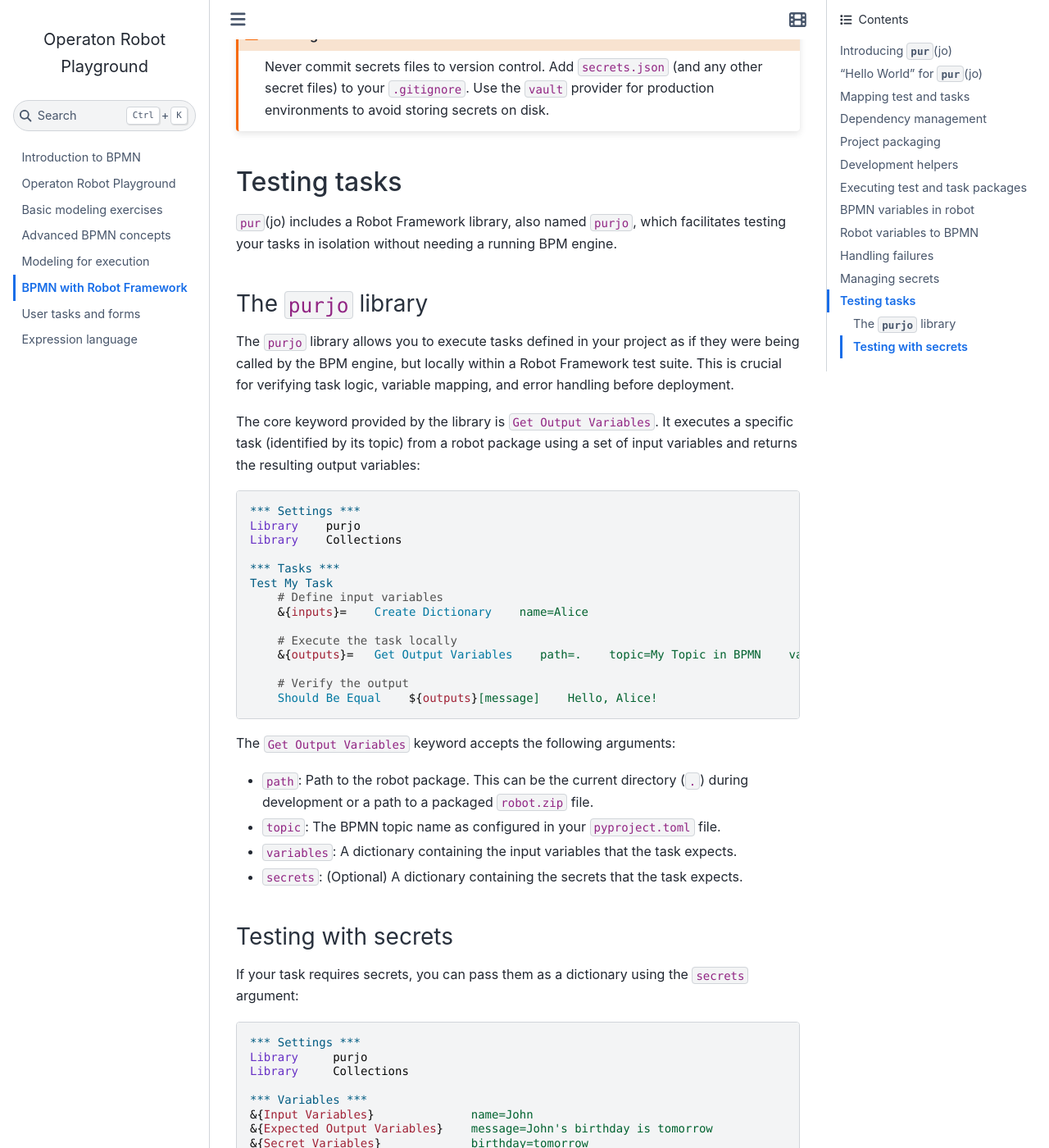
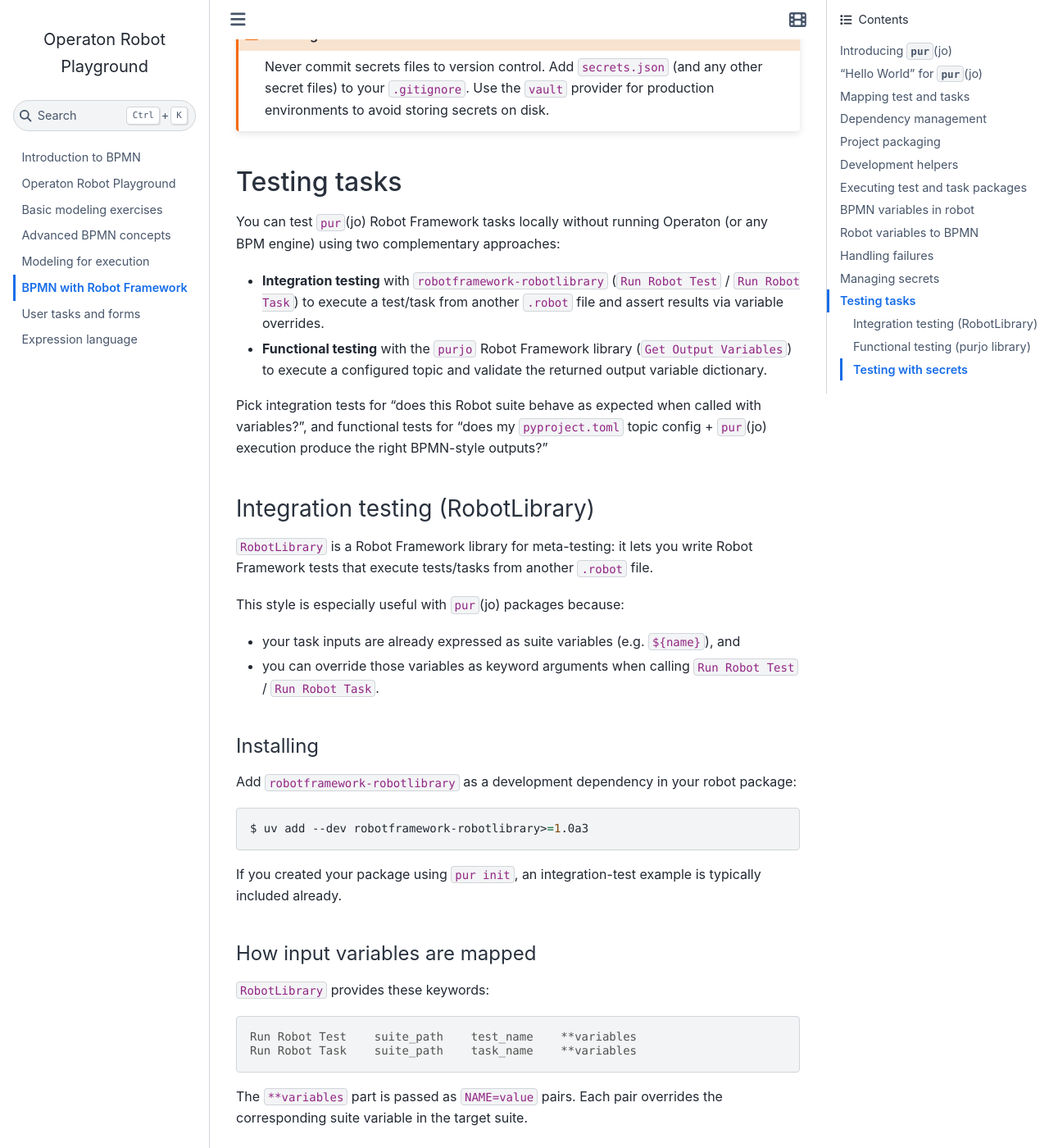
Before and after one commit to datakurre/operaton-robot-playground, a Sphinx documentation site: the page built from docs/purjo/index.md, in a window 1280 px wide and 1400 px high, scrolled down 10766 px. Shown: the whole window at 82% size. Built offline with Sphinx 7.4.7 and the Sphinx Book theme 1.1.4, drawn with Linux system fonts in a browser that asks for light colours; pages that are not in the unit, such as notebooks, are missing from menus; a script that is not in the unit is left out; some of the changed text lies outside the part shown.

Commit message:
docs(purjo): update testing guidance

````diff
--- a/docs/purjo/index.md
+++ b/docs/purjo/index.md
@@ -365,11 +365,90 @@ Never commit secrets files to version control. Add `secrets.json` (and any other
 
 ## Testing tasks
 
-`pur`(jo) includes a Robot Framework library, also named `purjo`, which facilitates testing your tasks in isolation without needing a running BPM engine.
+You can test `pur`(jo) Robot Framework tasks locally without running Operaton (or any BPM engine) using two complementary approaches:
 
-### The `purjo` library
+- **Integration testing** with `robotframework-robotlibrary` (`Run Robot Test` / `Run Robot Task`) to execute a test/task from another `.robot` file and assert results via variable overrides.
+- **Functional testing** with the `purjo` Robot Framework library (`Get Output Variables`) to execute a configured topic and validate the returned output variable dictionary.
 
-The `purjo` library allows you to execute tasks defined in your project as if they were being called by the BPM engine, but locally within a Robot Framework test suite. This is crucial for verifying task logic, variable mapping, and error handling before deployment.
+Pick integration tests for “does this Robot suite behave as expected when called with variables?”, and functional tests for “does my `pyproject.toml` topic config + `pur`(jo) execution produce the right BPMN-style outputs?”
+
+### Integration testing (RobotLibrary)
+
+`RobotLibrary` is a Robot Framework library for meta-testing: it lets you write Robot Framework tests that execute tests/tasks from another `.robot` file.
+
+This style is especially useful with `pur`(jo) packages because:
+
+- your task inputs are already expressed as suite variables (e.g. `${name}`), and
+- you can override those variables as keyword arguments when calling `Run Robot Test` / `Run Robot Task`.
+
+#### Installing
+
+Add `robotframework-robotlibrary` as a development dependency in your robot package:
+
+```console
+$ uv add --dev robotframework-robotlibrary>=1.0a3
+```
+
+If you created your package using `pur init`, an integration-test example is typically included already.
+
+#### How input variables are mapped
+
+`RobotLibrary` provides these keywords:
+
+```robotframework
+Run Robot Test    suite_path    test_name    **variables
+Run Robot Task    suite_path    task_name    **variables
+```
+
+The `**variables` part is passed as `NAME=value` pairs. Each pair overrides the corresponding suite variable in the target suite.
+
+If you have inputs as a dictionary, you can expand it into keyword arguments:
+
+```robotframework
+&{inputs}=    Create Dictionary    name=John Doe    answer=42
+Run Robot Test    ${CURDIR}/hello.robot    My Test in Robot
+...    &{inputs}
+```
+
+#### Making output variables assertable (`BPMN:PROCESS=global`)
+
+The default `pur`(jo) task fixtures typically set `${BPMN:PROCESS}` to `local` and then emit output variables using Robot Framework’s built-in `VAR` keyword with `scope=${BPMN:PROCESS}`.
+
+When you run the target suite via `RobotLibrary`, output variables written with `VAR ... scope=${BPMN:PROCESS}` are easiest to assert from the calling (meta) test when the scope is set to **global process scope**. In the default fixture, you enable that by overriding `${BPMN:PROCESS}`:
+
+```robotframework
+*** Settings ***
+Library            RobotLibrary
+
+Test Template      Test Hello
+
+
+*** Test Cases ***    NAME
+Hello John           John Doe
+Hello Jane           Jane Doe
+
+
+*** Keywords ***
+Test Hello
+    [Arguments]    ${name}
+    Run Robot Test    ${CURDIR}/hello.robot    My Test in Robot
+    ...    BPMN:PROCESS=global
+    ...    name=${name}
+    Should Be Equal    ${message}    Hello ${name}!
+```
+
+That `BPMN:PROCESS=global` is just another variable override: it sets `${BPMN:PROCESS}` inside the called suite so that `VAR ... scope=${BPMN:PROCESS}` writes variables to a scope that the meta-test can assert afterwards.
+
+### Functional testing (purjo library)
+
+`pur`(jo) also includes a Robot Framework library, named `purjo`, which executes a configured topic from a robot package and returns the resulting output variables.
+
+Use this when you want to validate:
+
+- topic configuration in `pyproject.toml` (`[tool.purjo.topics."..."]`),
+- variable mapping in/out as the engine would do it,
+- error handling behavior (`on-fail`), and
+- secrets handling.
 
 The core keyword provided by the library is `Get Output Variables`. It executes a specific task (identified by its topic) from a robot package using a set of input variables and returns the resulting output variables:
 
@@ -378,13 +457,13 @@ The core keyword provided by the library is `Get Output Variables`. It executes
 Library    purjo
 Library    Collections
 
-*** Tasks ***
+*** Test Cases ***
 Test My Task
     # Define input variables
     &{inputs}=    Create Dictionary    name=Alice
 
     # Execute the task locally
-    &{outputs}=   Get Output Variables    path=.    topic=My Topic in BPMN    variables=${inputs}
+    &{outputs}=   Get Output Variables    .    My Topic in BPMN    ${inputs}
 
     # Verify the output
     Should Be Equal    ${outputs}[message]    Hello, Alice!
@@ -413,7 +492,7 @@ Library     Collections
 
 *** Test Cases ***
 Test Hello World
-    ${Output Variables}=    Get Output Variables    ${CURDIR}${/}hello    My Topic in BPMN    ${Input Variables}   ${Secret Variables}
+    ${Output Variables}=    Get Output Variables    ${CURDIR}${/}hello    My Topic in BPMN    ${Input Variables}    ${Secret Variables}
     Dictionaries Should Be Equal    ${Output Variables}    ${Expected Output Variables}
 ```
 
````
